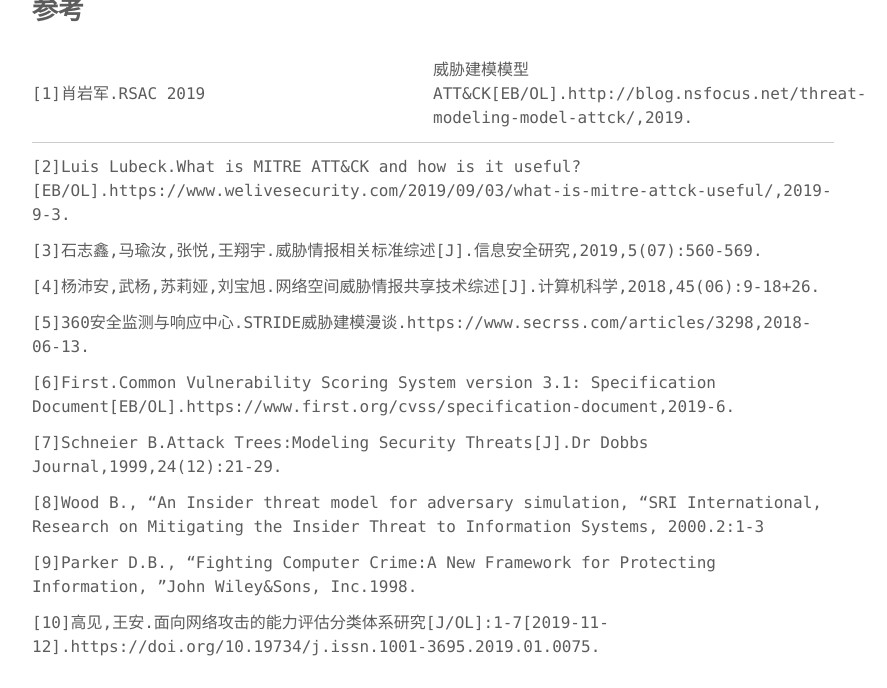
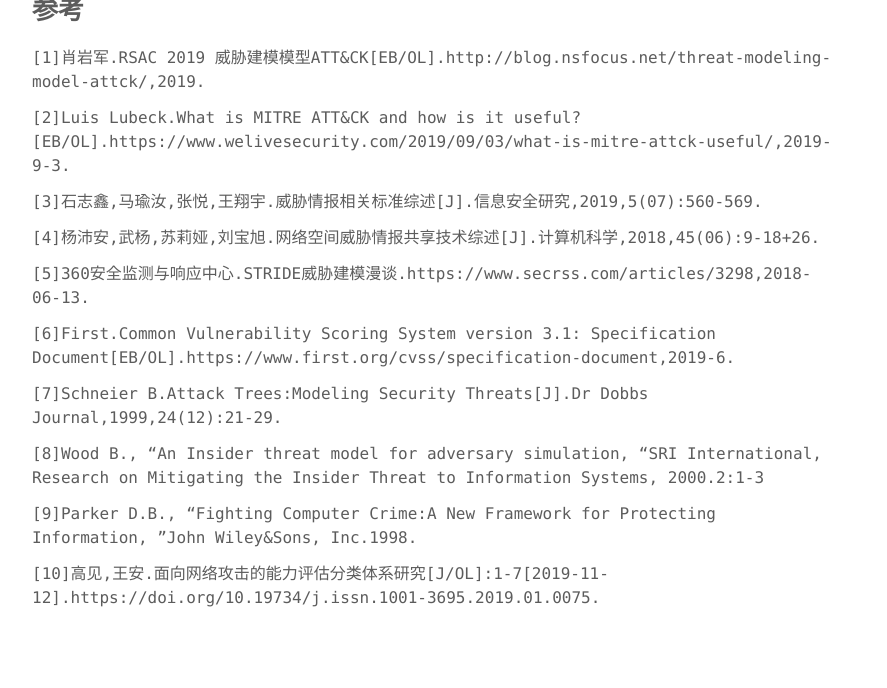
Before and after one commit to SewellDinG/sewellding.github.io, a Jekyll site: the page built from _posts/2019-11-16-网络空间安全攻防效能评价指标.md, in a window 1280 px wide and 900 px high, scrolled down 1785 px, cut to the strip 212-900 px from the top of the window. Shown: the whole strip, without its empty margins (207-1094 px from the left). Built offline with Jekyll 4.4.1, drawn with Linux system fonts in a browser that asks for light colours; after the commit the page ends 2643 px from its top, so only the background shows below that.

Commit message:
Update CyberSec Indicators

```diff
--- a/_posts/2019-11-16-网络空间安全攻防效能评价指标.md
+++ b/_posts/2019-11-16-网络空间安全攻防效能评价指标.md
@@ -44,7 +44,7 @@
 
 ## 参考
 
-[1]肖岩军.RSAC 2019 | 威胁建模模型ATT&CK[EB/OL].http://blog.nsfocus.net/threat-modeling-model-attck/,2019.
+[1]肖岩军.RSAC 2019 威胁建模模型ATT&CK[EB/OL].http://blog.nsfocus.net/threat-modeling-model-attck/,2019.
 
 [2]Luis Lubeck.What is MITRE ATT&CK and how is it useful?[EB/OL].https://www.welivesecurity.com/2019/09/03/what-is-mitre-attck-useful/,2019-9-3.
 
```
